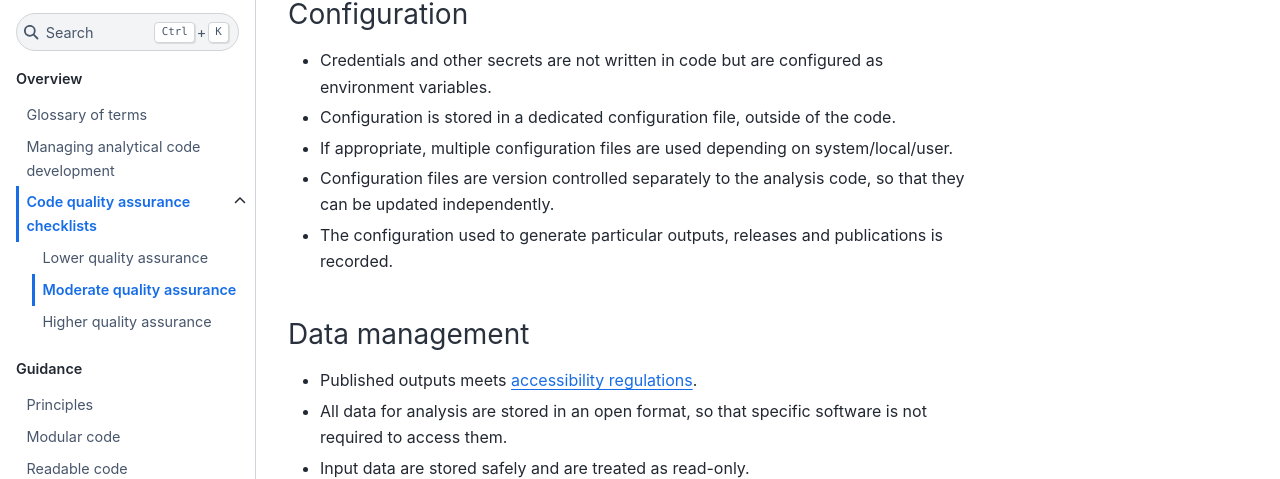
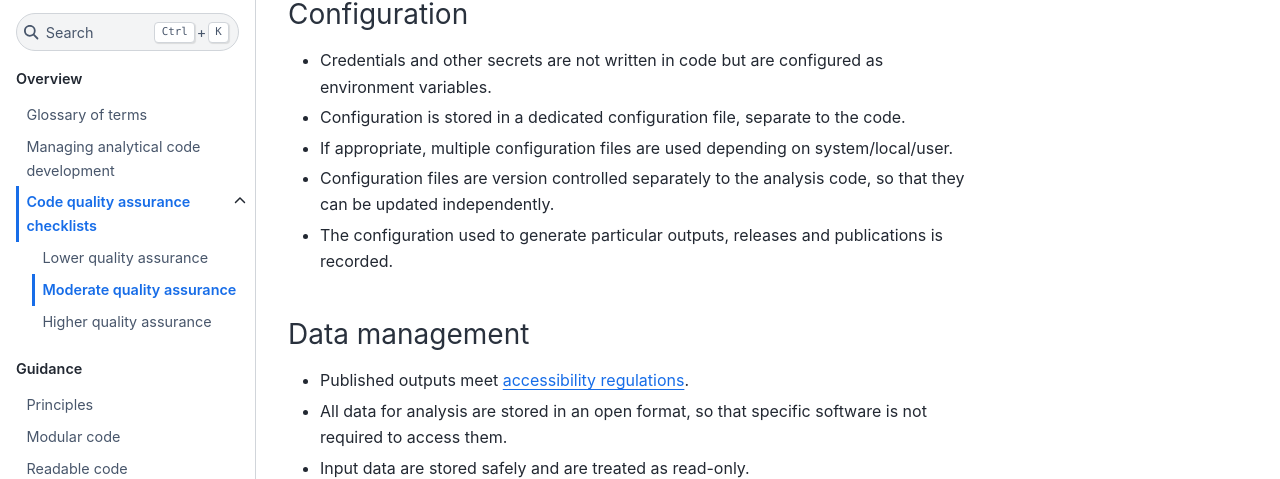
Before and after one commit to best-practice-and-impact/qa-of-code-guidance, a Jupyter Book: the page built from book/checklist_moderate.md, in a window 1280 px wide and 900 px high, scrolled down 2256 px. Shown: the part 153-632 px from the top of the window. Built offline with Jupyter Book 1.0.4 settings and Sphinx 7.4.7 and the Sphinx Book theme 1.1.4, drawn with Linux system fonts in a browser that asks for light colours; some of the changed text lies outside the part shown.

Commit message:
Address review feedback

```diff
--- a/book/checklist_moderate.md
+++ b/book/checklist_moderate.md
@@ -59,7 +59,7 @@ Quality assurance checklist from [the quality assurance of code for analysis and
 ### Configuration
 
 - Credentials and other secrets are not written in code but are configured as environment variables.
-- Configuration is stored in a dedicated configuration file, outside of the code.
+- Configuration is stored in a dedicated configuration file, separate to the code.
 - If appropriate, multiple configuration files are used depending on system/local/user.
 - Configuration files are version controlled separately to the analysis code, so that they can be updated independently.
 - The configuration used to generate particular outputs, releases and publications is recorded.
@@ -67,7 +67,7 @@ Quality assurance checklist from [the quality assurance of code for analysis and
 
 ### Data management
 
-- Published outputs meets [accessibility regulations](https://analysisfunction.civilservice.gov.uk/area_of_work/accessibility/).
+- Published outputs meet [accessibility regulations](https://analysisfunction.civilservice.gov.uk/area_of_work/accessibility/).
 - All data for analysis are stored in an open format, so that specific software is not required to access them.
 - Input data are stored safely and are treated as read-only.
 - Input data are versioned. All changes to the data result in new versions being created, or [changes are recorded as new records](https://en.wikipedia.org/wiki/Slowly_changing_dimension).
@@ -185,7 +185,7 @@ Quality assurance checklist from [the quality assurance of code for analysis and
 ### Configuration
 
 - [ ] Credentials and other secrets are not written in code but are configured as environment variables.
-- [ ] Configuration is stored in a dedicated configuration file, outside of the code.
+- [ ] Configuration is stored in a dedicated configuration file, separate to the code.
 - [ ] If appropriate, multiple configuration files are used depending on system/local/user.
 - [ ] Configuration files are version controlled separately to the analysis code, so that they can be updated independently.
 - [ ] The configuration used to generate particular outputs, releases and publications is recorded.
```
Also changed, not shown: book/checklist_higher.md (+3 -3 lines), book/checklist_lower.md (+1 -1 lines).
